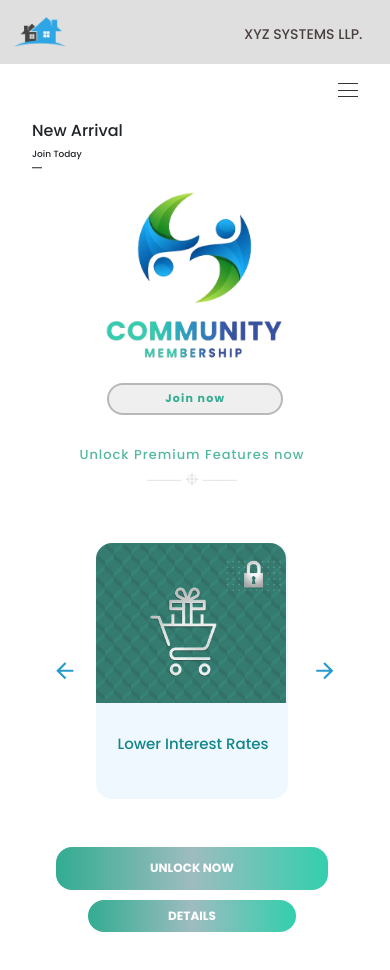
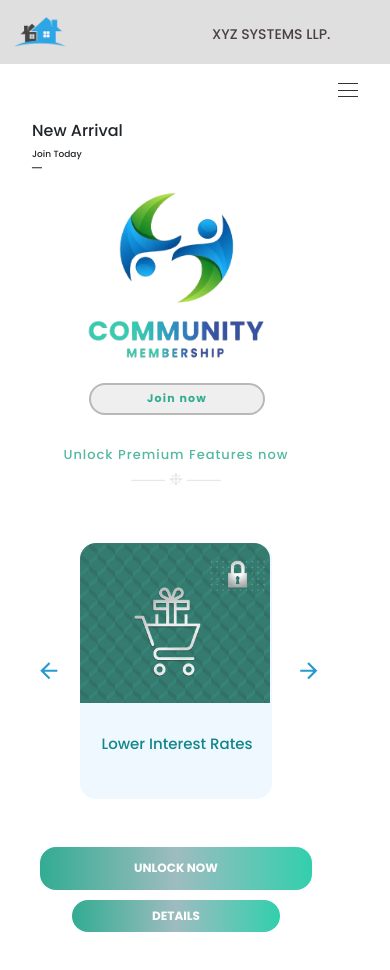
Before and after one commit to ansarworkingspace/react-web, a React (Vite) app: page / in a window 390 px wide. Shown: the top 970 px of the page. Built offline with nearby package versions, Linux system fonts and the light colour scheme; sample sign-in values are in the browser's storage.

Commit message:
some changes maded 1

```diff
--- a/src/Components/User/hamburgerMenu/HamburgerMenu.css
+++ b/src/Components/User/hamburgerMenu/HamburgerMenu.css
@@ -49,7 +49,7 @@
     width: 100px;
     z-index: 100;
     top: 4rem;
-    left: 18rem;
+    left: 16rem;
   }
 
   .menu a {
--- a/src/Components/User/header/Header.css
+++ b/src/Components/User/header/Header.css
@@ -48,6 +48,6 @@
         font-size: 14px;
         margin-top: 12px;
         position: relative;
-        left: 5rem;
+        left: 3rem;
     }
 }
--- a/src/Components/User/mainContent/MainContent.css
+++ b/src/Components/User/mainContent/MainContent.css
@@ -228,7 +228,7 @@
         flex-direction: column;
         align-items: center;
         gap: 1rem;
-        margin-left: 3.7rem;
+        margin-left: 41px;
         width: 17rem;
     }
 
@@ -250,7 +250,7 @@
     }
 
     .right {
-        width: 24rem;
+        width: 22rem;
         height: 38rem;
         display: flex;
         flex-direction: column;
--- a/src/Screens/unlockScreen/UnlockScreen.css
+++ b/src/Screens/unlockScreen/UnlockScreen.css
@@ -120,6 +120,10 @@
     color: #767272;
 }
 
+.css-1u9des2-indicatorSeparator{
+display: none;
+}
+
 
 @media screen and (max-width:768px) {
     .unLockDiv {
@@ -224,7 +228,7 @@
 
 
 .unloclRight img {
-    width: 24rem;
+    width: 22rem;
     position: relative;
     top: 2rem;
 }
@@ -238,4 +242,13 @@
     color: #767272;
 }
 
+
+.css-1dimb5e-singleValue {
+
+    font-size: 9px;
+
 }
+
+
+
+}
```
